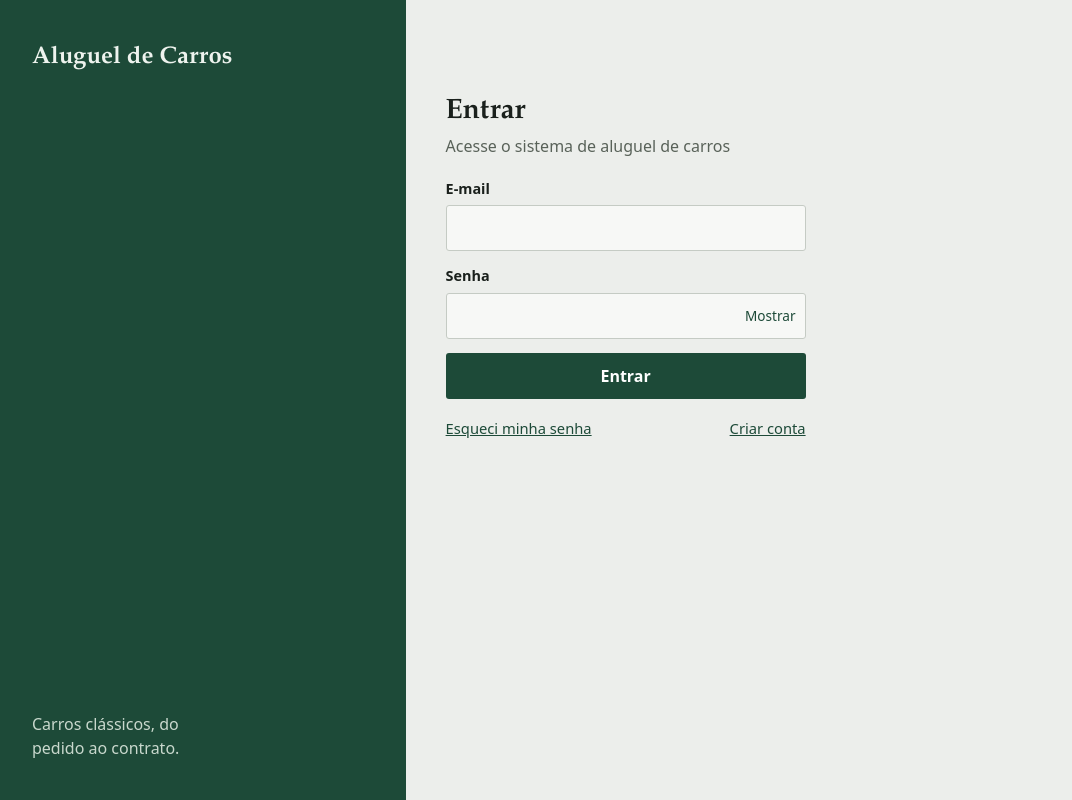
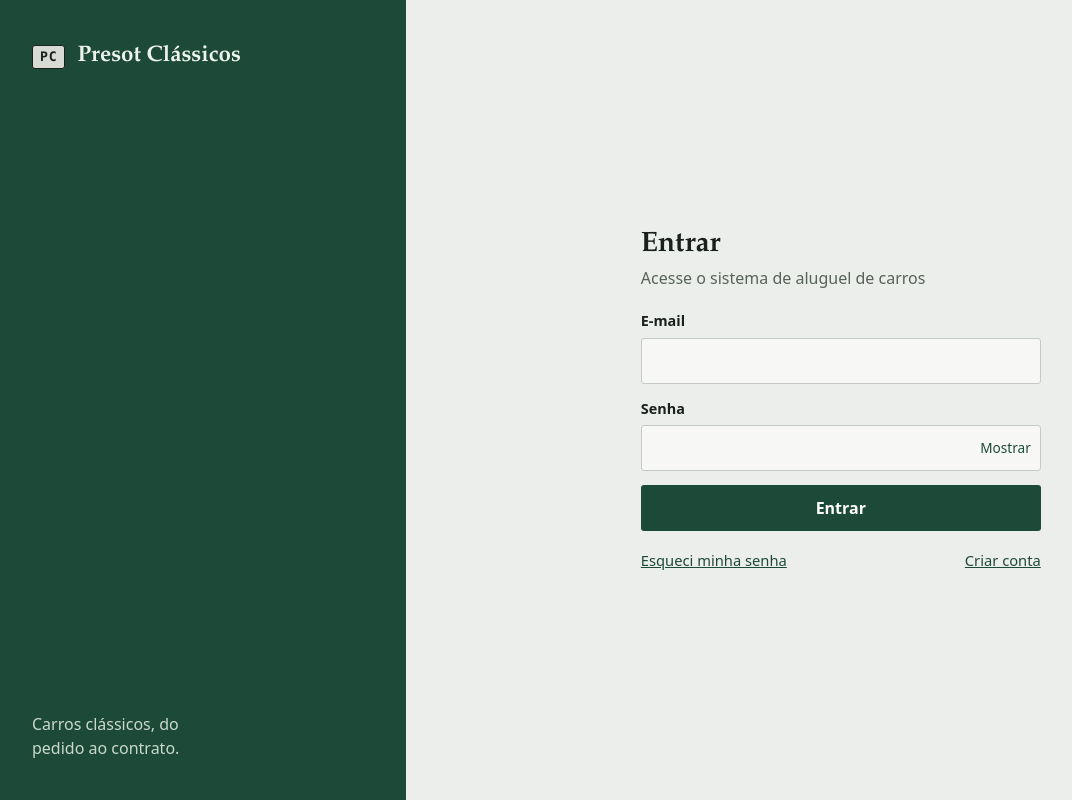
Before and after one commit to gpresot/Sistema-de-Aluguel-de-Carros, a React (Vite) app in the folder frontend/: page /login in a window 1280 px wide. Shown: the whole page, without its empty margins (4-1076 px from the left). Built offline with nearby package versions, Linux system fonts and the light colour scheme; no server answers.

Commit message:
update frontend - login page

```diff
--- a/frontend/src/components/AuthLayout.tsx
+++ b/frontend/src/components/AuthLayout.tsx
@@ -1,4 +1,5 @@
 import type { ReactNode } from 'react'
+import Logo from './Logo'
 
 interface Props {
   titulo: string
@@ -11,14 +12,16 @@ export default function AuthLayout({ titulo, subtitulo, largo, children }: Props
   return (
     <main className="auth-page">
       <aside className="auth-marca">
-        <strong>Aluguel de Carros</strong>
+        <Logo />
         <p>Carros clássicos, do pedido ao contrato.</p>
       </aside>
-      <section className={largo ? 'auth-conteudo auth-largo' : 'auth-conteudo'}>
-        <h1>{titulo}</h1>
-        {subtitulo && <p className="subtitulo">{subtitulo}</p>}
-        {children}
-      </section>
+      <div className="auth-lado">
+        <section className={largo ? 'auth-conteudo auth-largo' : 'auth-conteudo'}>
+          <h1>{titulo}</h1>
+          {subtitulo && <p className="subtitulo">{subtitulo}</p>}
+          {children}
+        </section>
+      </div>
     </main>
   )
 }
--- /dev/null
+++ b/frontend/src/components/Logo.tsx
@@ -0,0 +1,9 @@
+/** Marca da locadora: monograma no formato de placa + nome. */
+export default function Logo() {
+  return (
+    <span className="logo">
+      <span className="placa logo-placa" aria-hidden="true">PC</span>
+      <span className="logo-nome">Presot Clássicos</span>
+    </span>
+  )
+}
--- a/frontend/src/index.css
+++ b/frontend/src/index.css
@@ -51,16 +51,19 @@ a { color: var(--primaria); }
   display: flex; flex-direction: column; justify-content: space-between; gap: 24px;
   padding: 40px 36px; background: #1d4a38; color: #eef3ee;
 }
-.auth-marca strong { font-family: var(--fonte-titulo); font-size: 1.5rem; }
+.logo { display: inline-flex; align-items: center; gap: 12px; }
+.logo-placa { padding: 3px 9px; font-size: 1rem; }
+.logo-nome { font-family: var(--fonte-titulo); font-size: 1.4rem; font-weight: 700; }
 .auth-marca p { margin: 0; max-width: 18ch; color: #c9d8cd; }
-.auth-conteudo { width: 100%; max-width: 440px; padding: 12vh 40px 48px; }
-.auth-largo { max-width: 680px; }
+.auth-lado { display: grid; place-items: center; padding: 40px; }
+.auth-conteudo { width: 100%; max-width: 400px; }
+.auth-largo { max-width: 640px; }
 .auth-conteudo h1 { margin: 0 0 4px; font-size: 1.75rem; }
 @media (max-width: 760px) {
   .auth-page { grid-template-columns: 1fr; }
   .auth-marca { flex-direction: row; align-items: center; padding: 16px 20px; }
   .auth-marca p { display: none; }
-  .auth-conteudo { padding: 28px 20px 40px; }
+  .auth-lado { padding: 28px 20px 40px; }
 }
 
 .card {
```
